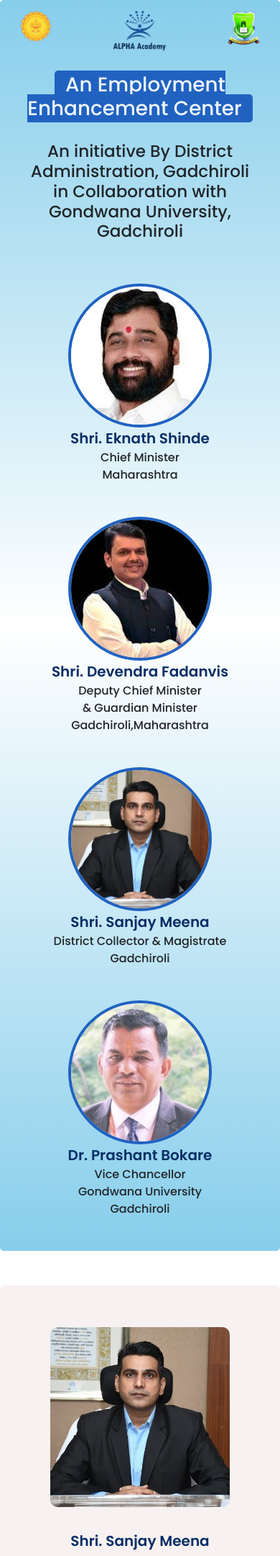
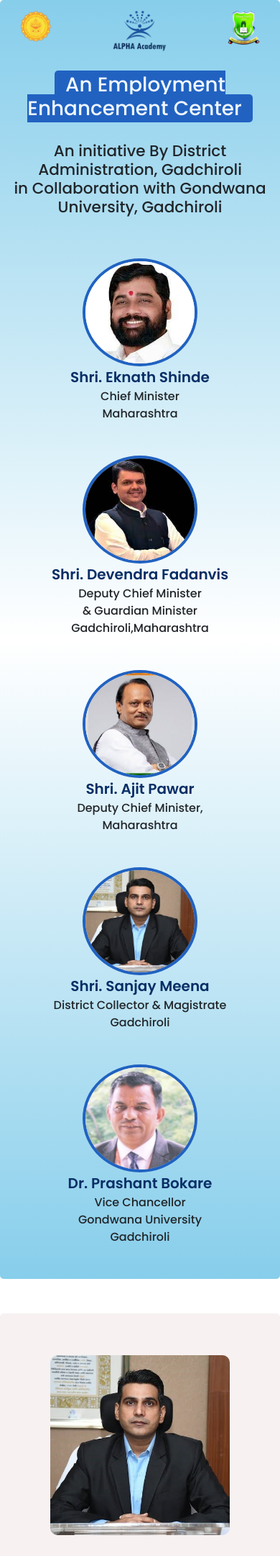
Before and after one commit to ayushidhakate/Alpha_Academy, a PHP site: page / in a window 390 px wide. Shown: the part 86-2248 px from the top of the page at 72% size. Run offline with PHP 8.4, Linux system fonts and the light colour scheme; some libraries are stand-ins or nearby versions.

Commit message:
tablet view done

```diff
--- a/css/style.css
+++ b/css/style.css
@@ -28,22 +28,18 @@
   /* height: 0px;6 */
   padding-left: 20px;
 }
-.navbar-nav
-.nav-item{
+.navbar-nav .nav-item {
   color: black;
   font-size: 18px;
   font-weight: 700;
-    padding:0px 10px;
+  padding: 0px 10px;
 }
-.navbar-nav
-.nav-item
-a:hover{
-
-    color: #2162C1;
+.navbar-nav .nav-item a:hover {
+  color: #2162c1;
 }
 
-.active-nav{
-    color:#1551b1 ;
+.active-nav {
+  color: #1551b1;
 }
 /* navbarends */
 
@@ -78,71 +74,71 @@
   margin-bottom: 20px;
 }
 
-.col-md-3 .imageRow {
-    width: 200px;
-    height: 200px;
+.col-lg-2 .imageRow {
+  width: 160px;
+  height: 150px;
   text-align: center;
   border-radius: 50%;
-    border: 4px solid #2162C1;
+  border: 4px solid #2162c1;
 }
 
 .nameHeading {
   font-weight: 600;
   font-size: 20px;
   margin-bottom: 0px;
-    color: #082E66;
+  color: #082e66;
   text-align: justify;
 }
 
-.nameSubHeading{
+.nameSubHeading {
   font-size: 20px;
   text-align: left;
 }
 
-.nameDes{
+.nameDes {
   font-size: 16px;
   font-weight: 500;
   text-align: center;
 }
 
 /* vision Section Start */
-.visionndmission{
+.visionndmission {
   background-color: rgb(247, 241, 241);
   padding: 10px;
   border-radius: 5px;
   /* margin: 10px 0px; */
 }
-.imgvision{
+.imgvision {
   width: 250px;
   height: 250px;
   /* margin: 20px; */
   border-radius: 10px;
 }
-.vision1{
-    color: #2162C1;
-    text-align:justify;
-    margin-top:50px;
+.vision1 {
+  color: #2162c1;
+  text-align: justify;
+  margin-top: 50px;
   display: flex;
   justify-content: left;
   flex-direction: column;
   text-align: center;
 }
-.vision{
+.vision {
   font-size: 38px;
   font-weight: 600;
-    color: #2162C1;
-    text-align:justify;
+  color: #2162c1;
+  text-align: justify;
   display: flex;
   justify-content: left;
   flex-direction: column;
   text-align: center;
 }
 
-.vision .span{
+.vision .span {
   font-size: 44px;
 }
 
-.para{
+.para {
   color: black;
   font-size: 18px;
   text-align: justify;
--- a/index.html
+++ b/index.html
@@ -1,6 +1,3 @@
-<!-- <?php
-  include ('header.php')
-  ?> -->
 <!DOCTYPE html>
 <html lang="en">
 
@@ -44,8 +41,8 @@
     <!-- navbar stars -->
     <section class="bg-light sticky">
         <div class="container p-0 ">
-            <nav class="navbar navbar-expand-sm navbar-light m-0">
-                    <a class="navbar-brand " href="./index.php">
+            <nav class="navbar navbar-expand-xl navbar-light m-0">
+                    <a class="navbar-brand " href="./index.html">
                         <span>
                             <img class="alogo" src="./assets/AlphaLogo.png" alt="alphaLogo">
                         </span>
@@ -99,28 +96,33 @@
            <!-- main heading open -->
            <div class="bannerHeading">
             <h1><span class="heading1">An Employment Enhancement Center</span></h1>
-                <h3>An initiative By District Administration, Gadchiroli <br> in Collaboration  with Gondwana University, Gadchiroli</h3>
+            <h4>An initiative By District Administration, Gadchiroli <br> in Collaboration  with Gondwana University, Gadchiroli</h4>
         </div>
         <!-- main heading end -->
 
         <!-- Vip images open -->
-            <div class="row">
-                <div class="col-md-3 vipImg">
+        <div class="row d-flex justify-content-center">
+            <div class="col-lg-2 vipImg">
                 <img class="imageRow img-fluid" src="./assets/bannerImages/cm.jpg" alt="chiefMinisterImg">
                 <p class="nameHeading text-center">Shri. Eknath Shinde</p>
                 <p class="nameDes">Chief Minister<br>Maharashtra</p>
             </div>
-                <div class="col-md-3 vipImg">
+            <div class="col-lg-2 vipImg">
                 <img class="imageRow img-fluid" src="./assets/bannerImages/dyCm.jpg" alt="deputyChiefMinisterImg">
                 <p class="nameHeading text-center">Shri. Devendra Fadanvis</p>
                 <p class="nameDes">Deputy Chief Minister <br>& Guardian Minister<br>Gadchiroli,Maharashtra</p>
             </div>
-                <div class="col-md-3 vipImg">
+            <div class="col-lg-2 vipImg">
+                <img class="imageRow img-fluid" src="./assets/bannerImages/Ajit pawar.png" alt="deputyChiefMinisterImg">
+                <p class="nameHeading text-center"> <span class="oneline">Shri. Ajit</span> <span>Pawar</span></p>
+                <p class="nameDes">Deputy Chief Minister, <br> Maharashtra</p>
+            </div>
+            <div class="col-lg-2 vipImg">
                 <img class="imageRow img-fluid" src="./assets/bannerImages/dcGad.jpg" alt="deputyDistrictCollector">
                 <p class="nameHeading text-center">Shri. Sanjay Meena</p>
                 <p class="nameDes">District Collector & Magistrate <br> Gadchiroli</p>
             </div>
-                <div class="col-md-3 vipImg">
+            <div class="col-lg-2 vipImg">
                 <img class="imageRow img-fluid" src="./assets/bannerImages/vcGug.jpg" alt="">
                 <p class="nameHeading text-center">Dr. Prashant Bokare</p>
                 <p class="nameDes"> Vice Chancellor <br>Gondwana University <br> Gadchiroli</p>
@@ -240,19 +242,19 @@
         <div class="container">
             <h2 class="vision mt-5 mb-5"><span class="span">Professional Full Stack</span>Web Development</h2>
             <div class="row fswdnav ">
-                <div class="col-md-2  tech">
+                <div class="col-lg-2  tech">
                     <li><a class="aNav" href="#uiuxde">UI/UX <br> Design</a></li>
                 </div>
-                <div class="col-md-3  tech">
+                <div class="col-lg-3  tech">
                     <li><a class="aNav" href="#fed">Front-End <br> Development</a></li>
                 </div>
-                <div class="col-md-2 tech">
+                <div class="col-lg-2 tech">
                     <li><a class="aNav" href="#bed">Back-End <br> Development</a></li>
                 </div>
-                <div class="col-md-3  tech">
+                <div class="col-lg-3  tech">
                     <li><a class="aNav" href="#databa">Database <br> Management</a></li>
                 </div>
-                <div class="col-md-2   tech">
+                <div class="col-lg-2   tech">
                     <li><a class="aNav" href="#sosk">Soft <br> Skills</a></li>
                 </div>
             </div>
@@ -341,14 +343,14 @@
     <section>
         <div class="container mt-5 pt-3 mb-3">
             <div class="row">
-                <div class="col-md-8 col-sm-8 col-lg-8 col-xl-8 col-xxl-8 my-auto text-center">
+                <div class="col-lg-8 col-xl-8 col-xxl-8 my-auto text-center">
                     <iframe width="650" height="350" src="https://www.youtube.com/embed/tKTODZUGkwQ"
                         title="YouTube video player" frameborder="0" class="video rounded"
                         allow="accelerometer; autoplay; clipboard-write; encrypted-media; gyroscope; picture-in-picture; web-share"
                         allowfullscreen></iframe>
                 </div>
 
-                <div class="col-md-4 col-sm-4 col-lg-4 col-xl-4 col-xxl-4 text-center">
+                <div class="col-lg-4 col-xl-4 col-xxl-4 text-center d-flex justify-content-center flex-column">
                     <div class=" row my-5">
                         <div class="col-md-4">
                             <img class="enrollImg" src="./assets/enrollment/graduation.png" alt="graduationImg" height="100px">
@@ -1100,14 +1102,14 @@
     <footer>
         <div class="container mt-3 mb-3">
                 <div class="row">
-                    <div class="col-md-4 col-sm-4 col-lg-4 col-xl-4 col-xxl-4">
+                    <div class="col-lg-4 col-xl-4 col-xxl-4">
                         <iframe
                             src="https://www.google.com/maps/embed?pb=!1m18!1m12!1m3!1d3745.073143861082!2d79.97002457597627!3d20.172679816629117!2m3!1f0!2f0!3f0!3m2!1i1024!2i768!4f13.1!3m3!1m2!1s0x3a2cfba9ded241f1%3A0x917d89c6efd48643!2sGondwana%20University!5e0!3m2!1sen!2sin!4v1681972917074!5m2!1sen!2sin" class="map"
                             width="350" height="350" style="border:0; margin-top: 10px;" allowfullscreen="" loading="lazy"
                             referrerpolicy="no-referrer-when-downgrade"></iframe>
                     </div>
 
-                    <div class="col-md-4 col-sm-4 col-lg-4 col-xl-4 col-xxl-4 contact pl-5">
+                    <div class="col-lg-4 col-xl-4 col-xxl-4 contact pl-5">
                         <h2 class="mt-2 mb-2">Alpha Academy</h2>
                         <h3 class="mt-2 mb-2">Gadchiroli(HQ)</h3>
                         <p><i class="fas fa-map-marker-alt" aria-hidden="true"></i>Address:
@@ -1134,7 +1136,7 @@
                         &nbsp;&nbsp;&nbsp;&nbsp;&nbsp;&nbsp;&nbsp;
                             <a href="mailto:pankaj.nandagiriwar@learnqoch.com" style="font-size:14px">pankaj.nandagiriwar@learnqoch.com</a></p>
                     </div>
-                    <div class="col-md-4 col-sm-4 col-lg-4 col-xl-4 col-xxl-4 pt-4 ">
+                    <div class="col-lg-4 col-xl-4 col-xxl-4 pt-4 flogo">
                         <a href="https://www.learnqoch.com/" target="_blank">
                             <img style="background-color: white;" class="learn" src="./assets/learnqochLogo.png"
                                 alt="LearnQochImg"></a>
@@ -1158,6 +1160,3 @@
     </body>
 
     </html>
-<!-- <?php
-  include ('footer.php')
-  ?> -->
--- a/js/vrscript.js
+++ b/js/vrscript.js
@@ -12,7 +12,7 @@
       {
         breakpoint: 991,
         settings: {
-          slidesToShow: 3,
+          slidesToShow: 2,
         }
       },
       {
```
Also changed, not shown: other parts of css/style.css (+95 -91 lines), digital_learning.html (+0 -7 lines), student_registration.html (+0 -7 lines), assets/bannerImages/Ajit pawar.png (added), assets/bannerImages/Banner-logo2.jpg (added). Lines whose indentation alone changed are shown as unchanged.
